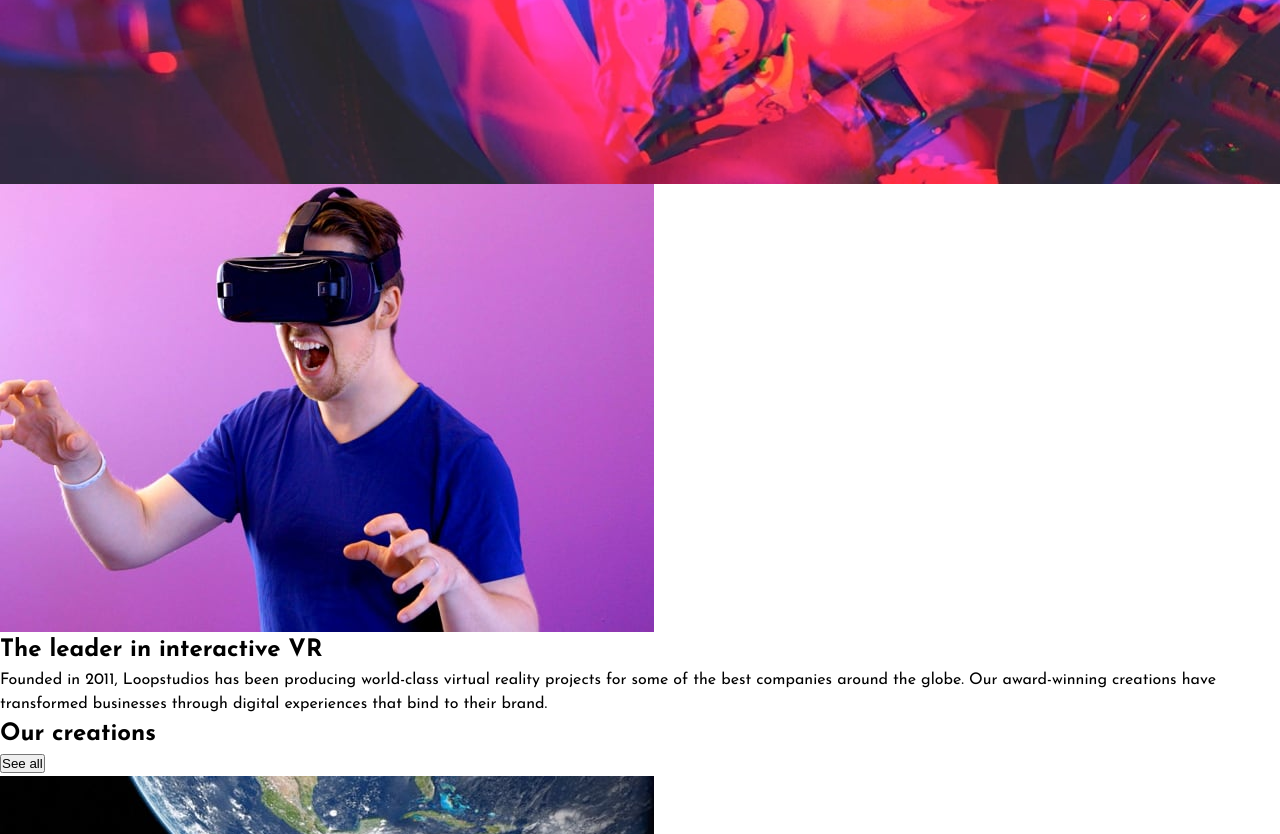
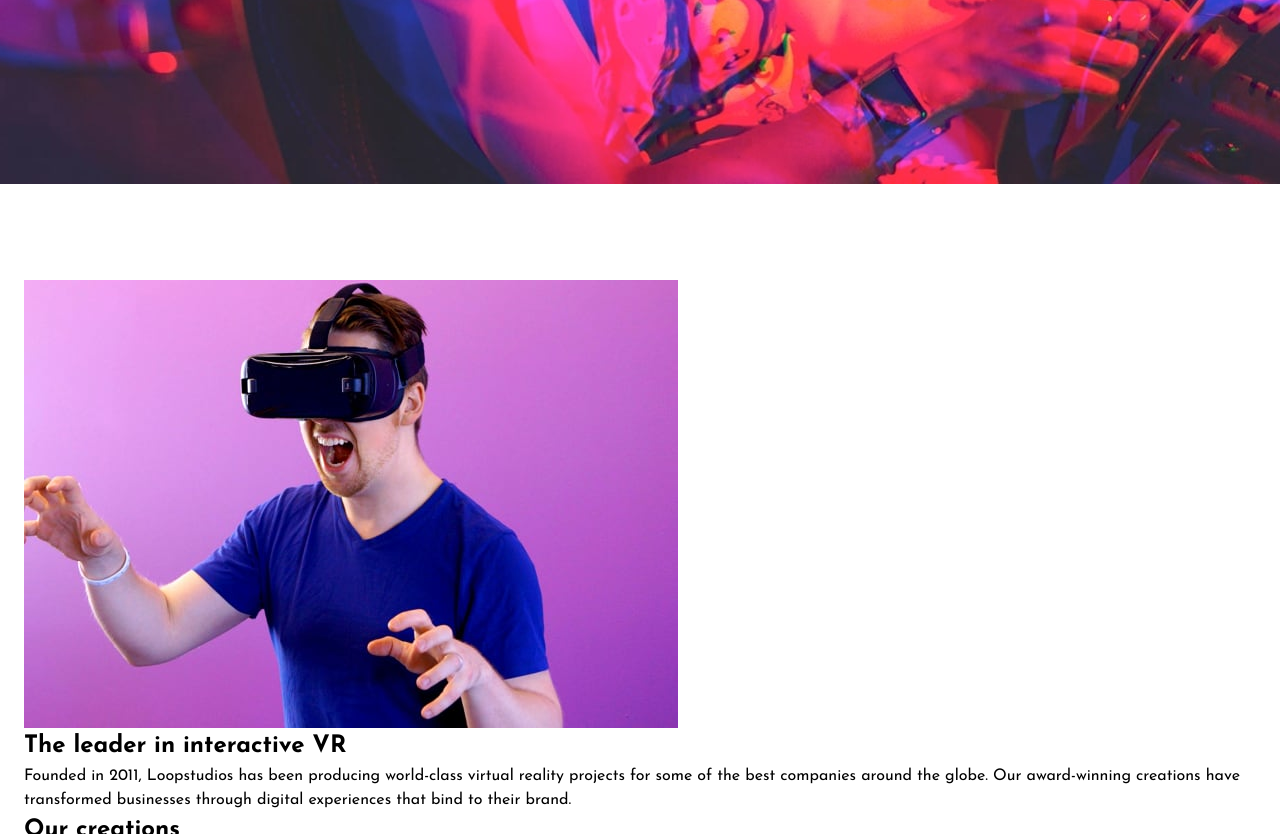
Before and after one commit to Joshk7/loopstudios, a plain HTML site: page index.html in a window 1280 px wide. Shown: the part 466-1300 px from the top of the page. Drawn offline with Linux system fonts and the light colour scheme.

Commit message:
adding padding to main

```diff
--- a/index.html
+++ b/index.html
@@ -61,7 +61,7 @@
             </div>
             <h1 class="header__title">Immersive experiences that deliver</h1>
         </header>
-        <main>
+        <main class="main">
             <section>
                 <picture>
                     <img src="/images/mobile/image-interactive.jpg" alt="" />
--- a/scss/layout/_main.scss
+++ b/scss/layout/_main.scss
@@ -0,0 +1,5 @@
+@use "../abstracts" as a;
+
+.main {
+    padding: a.rem(96) a.rem(24);
+}
```
Also changed, not shown: css/style.css, 1 other file.
